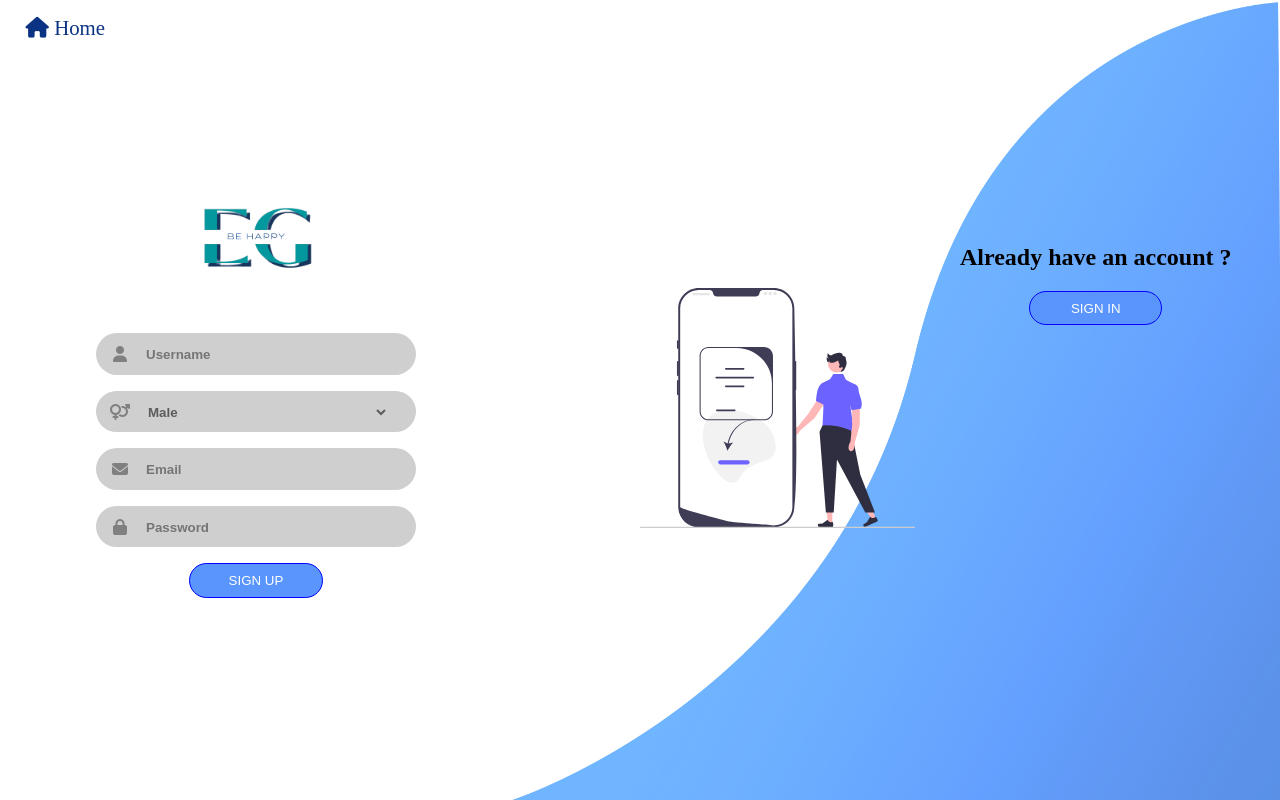
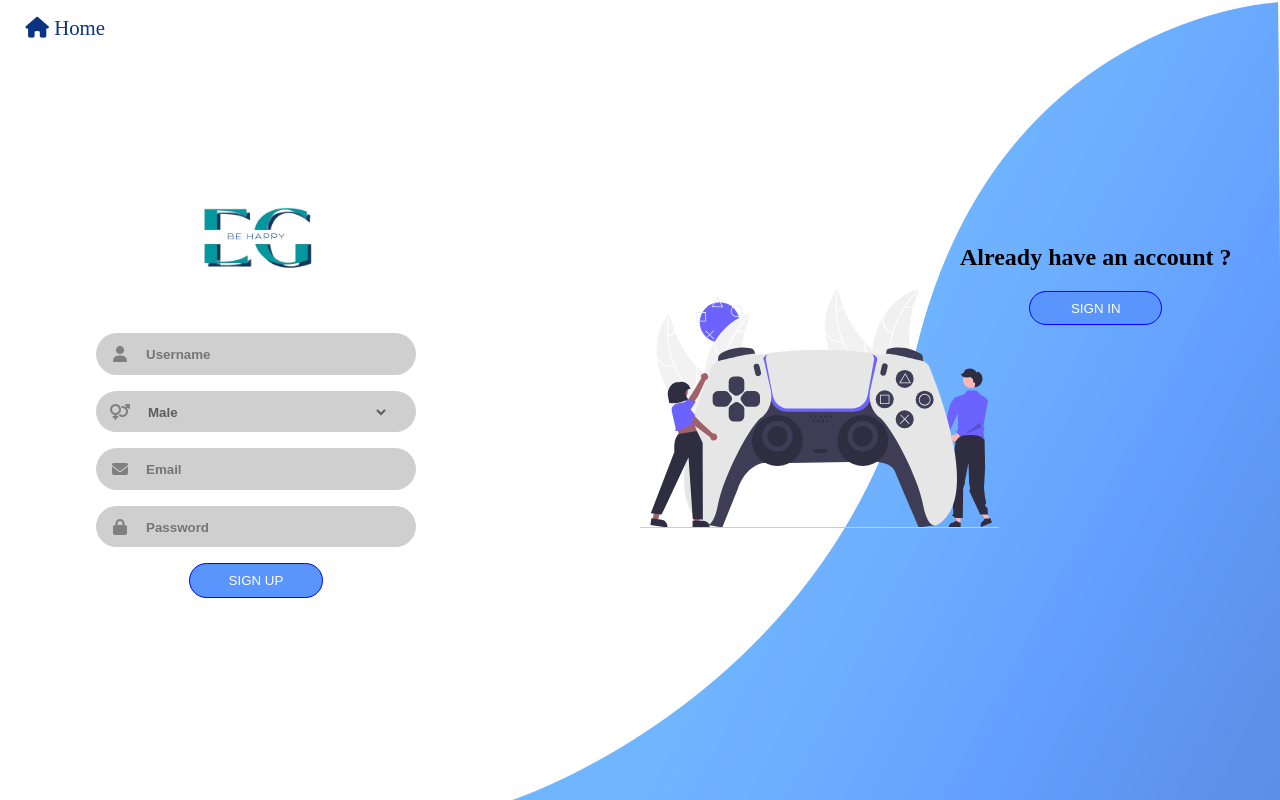
Before and after one commit to ahmedyassineelhamzaoui/games-magazine, a PHP site: page /pages/Signup.php in a window 1280 px wide. Run offline with PHP 8.4, Linux system fonts and the light colour scheme; data that the repository does not hold is empty.

Commit message:
change console.png to consols.svg

```diff
--- a/pages/Signup.php
+++ b/pages/Signup.php
@@ -88,7 +88,7 @@ if($_SERVER["REQUEST_METHOD"]=="POST"){
              <h2 class="section-style-title">Already have an account ?</h2>
              <a href="Signin.php"><button class="section-submit" type="submit">Sign In</button></a>
              </div>
-             <img class="picture-undraw-signup" src="../pictures/undraw.svg" alt="undraw">
+             <img class="picture-undraw-signup" src="../pictures/consoles.svg" alt="console">
         </section>
     </main>
 <script src="../assets/script1.js"></script>
```
Also changed, not shown: pictures/console.png (added), pictures/consoles.svg (added).
